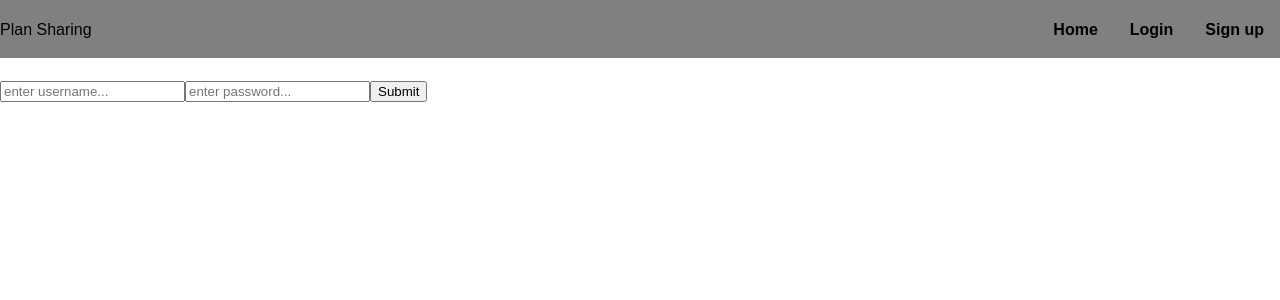
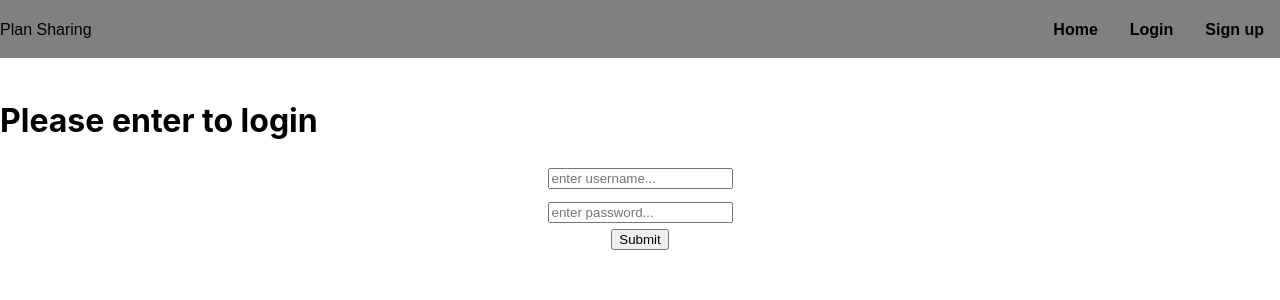
Before and after one commit to eric-klimowich/plan-sharing-frontend, a React (Create React App) app: page /login in a window 1280 px wide. Shown: the top 300 px of the page. Built offline with nearby package versions, Linux system fonts and the light colour scheme; no server answers.

Commit message:
Fixed error concerning new user form, created heading for login form

```diff
--- a/src/App.css
+++ b/src/App.css
@@ -55,3 +55,13 @@ body {
 .new-user__form-input {
   margin: 0.4rem 0;
 }
+
+.login-form {
+  display:flex;
+  align-items: center;
+  flex-direction: column;
+}
+
+.login-form__input {
+  margin: 0.4rem 0;
+}
--- a/src/NewUser.js
+++ b/src/NewUser.js
@@ -80,7 +80,6 @@ class NewUser extends Component {
             onChange={this.handleChangeUserInput}
           />
           <input
-            clsssName="new-user__form-submit"
             type="submit"
             name="submit"
             value="Submit"
--- a/src/ReturningUser.js
+++ b/src/ReturningUser.js
@@ -27,7 +27,8 @@ class ReturningUser extends Component {
   render() {
     console.log(this.state)
     return (
-      <div>
+      <div className="login">
+        <h1 className="login__heading">Please enter to login</h1>
         <form className="login-form">
           <input
             className="login-form__input"
```
